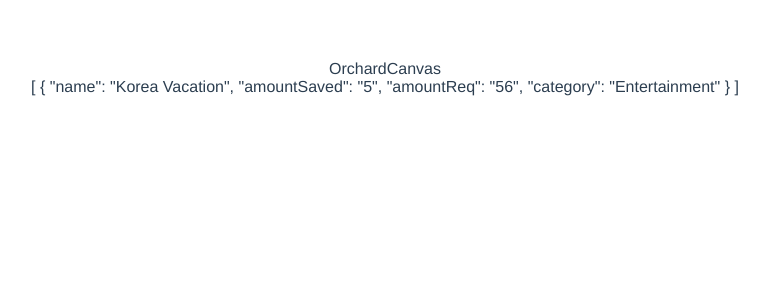
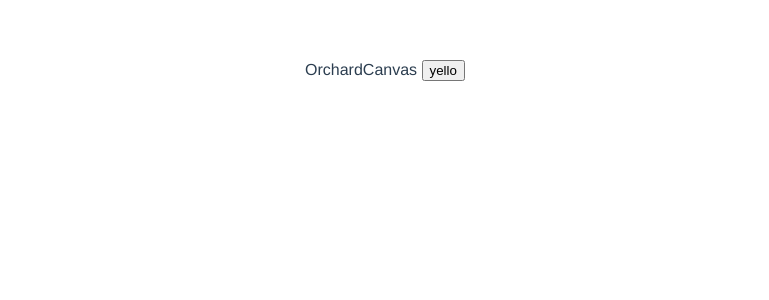
Before and after one commit to ldangyo/orcHERd, a Vue app: page / in a window 1280 px wide. Shown: the top 300 px of the page, without its empty margins (255-1024 px from the left). Built offline with nearby package versions, Linux system fonts and the light colour scheme.

Commit message:
add goals

```diff
--- a/src/components/MainPage.vue
+++ b/src/components/MainPage.vue
@@ -1,25 +1,17 @@
 <template>
   <div class="MainPage">
     <OrchardCanvas />
-    {{getSavingGoals}}
+    <!-- {{getSavingGoals}} -->
   </div>
 </template>
 
 <script>
 import OrchardCanvas from "./OrchardCanvas.vue";
-import { mapGetters } from "vuex";
 
 export default {
   name: "MainPage",
   components: {
     OrchardCanvas
-  },
-  computed: {
-    ...mapGetters(["getSavingGoals"]),
-
-    showGoal: function() {
-      return this.getSavingGoals;
-    }
   }
 };
 </script>
--- a/src/components/OrchardCanvas.vue
+++ b/src/components/OrchardCanvas.vue
@@ -1,10 +1,30 @@
 <template>
-  <div class="OrchardCanvas">OrchardCanvas</div>
+  <div class="OrchardCanvas">
+    OrchardCanvas
+    <button v-on:click="showGoal()">yello</button>
+  </div>
 </template>
 
 <script>
+import { mapGetters } from "vuex";
 export default {
-  name: "OrchardCanvas"
+  name: "OrchardCanvas",
+  methods: {
+    showGoal() {
+      const goal = {
+        name: "Vacation",
+        amountSaved: "65",
+        amountReq: "56",
+        category: "Entertainment"
+      };
+      this.$store.dispatch("addGoal", goal);
+      console.log(this.getSavingGoals);
+    }
+  },
+
+  computed: {
+    ...mapGetters(["getSavingGoals"])
+  }
 };
 </script>
 
--- a/src/store/store.js
+++ b/src/store/store.js
@@ -1,6 +1,5 @@
 import Vuex from 'vuex'
 import Vue from 'vue'
-// import { mockSavingGoals } from '../helpers/mockSavingGoals'
 
 Vue.use(Vuex);
 
@@ -17,9 +16,15 @@ export default new Vuex.Store({
     },
 
     mutations: {
+        setAddGoal(state, data) {
+            state.savingGoals.push(data)
+        }
 
     },
 
     actions: {
+        addGoal(state, data) {
+            state.commit("setAddGoal", data)
+        }
     }
 });
```
